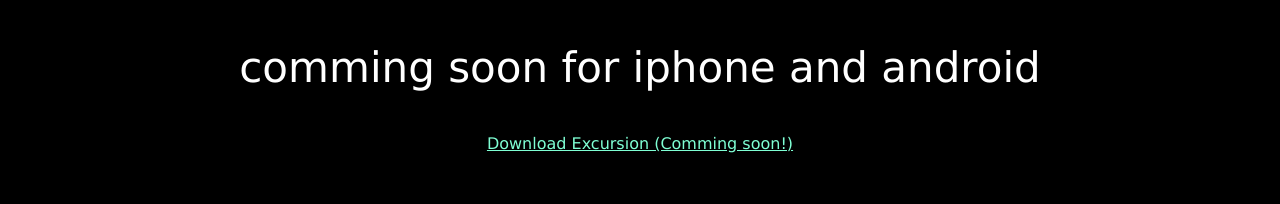
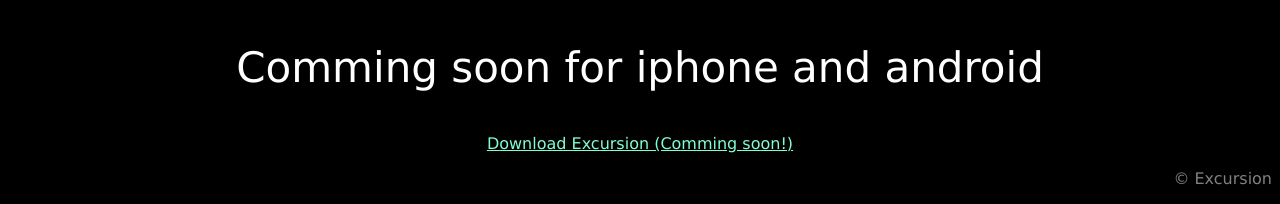
Before and after one commit to BigShuff/codecademy-excursion-project, a plain HTML site: page index.html in a window 1280 px wide. Shown: the part 1089-1293 px from the top of the page. Before the commit the page ends 1250 px from the top, so only its background shows below. Drawn offline with Linux system fonts and the light colour scheme.

Commit message:
Finished

```diff
--- a/index.html
+++ b/index.html
@@ -17,8 +17,9 @@
         <p class="subMidHeader">Excursion remembers places you like, and recommends new points of interest around you</p>
         <img src="resources/images/camp.webp" alt="An image showing a camp at night time with a barron background"></br>
         <img class="mobileImg" src="resources/images/phone.webp" alt="An outline image of a mobile phone, which goes with the comming soon for android and iphone text underneath">
-        <p class="midHeader">comming soon for iphone and android</p>
+        <p class="midHeader">Comming soon for iphone and android</p>
         <a class="downloadLink" href="#" alt="Download link for the Excursion app"> Download Excursion (Comming soon!)</a>
+        <p class="copyright">&copy Excursion</p>
     </main>
 </body>
 </html>
--- a/resources/css/style.css
+++ b/resources/css/style.css
@@ -40,3 +40,8 @@ header{
 .mobileImg{
     margin-top: 20px;
 }
+
+.copyright{
+    color: grey;
+    text-align: right;
+}
```
